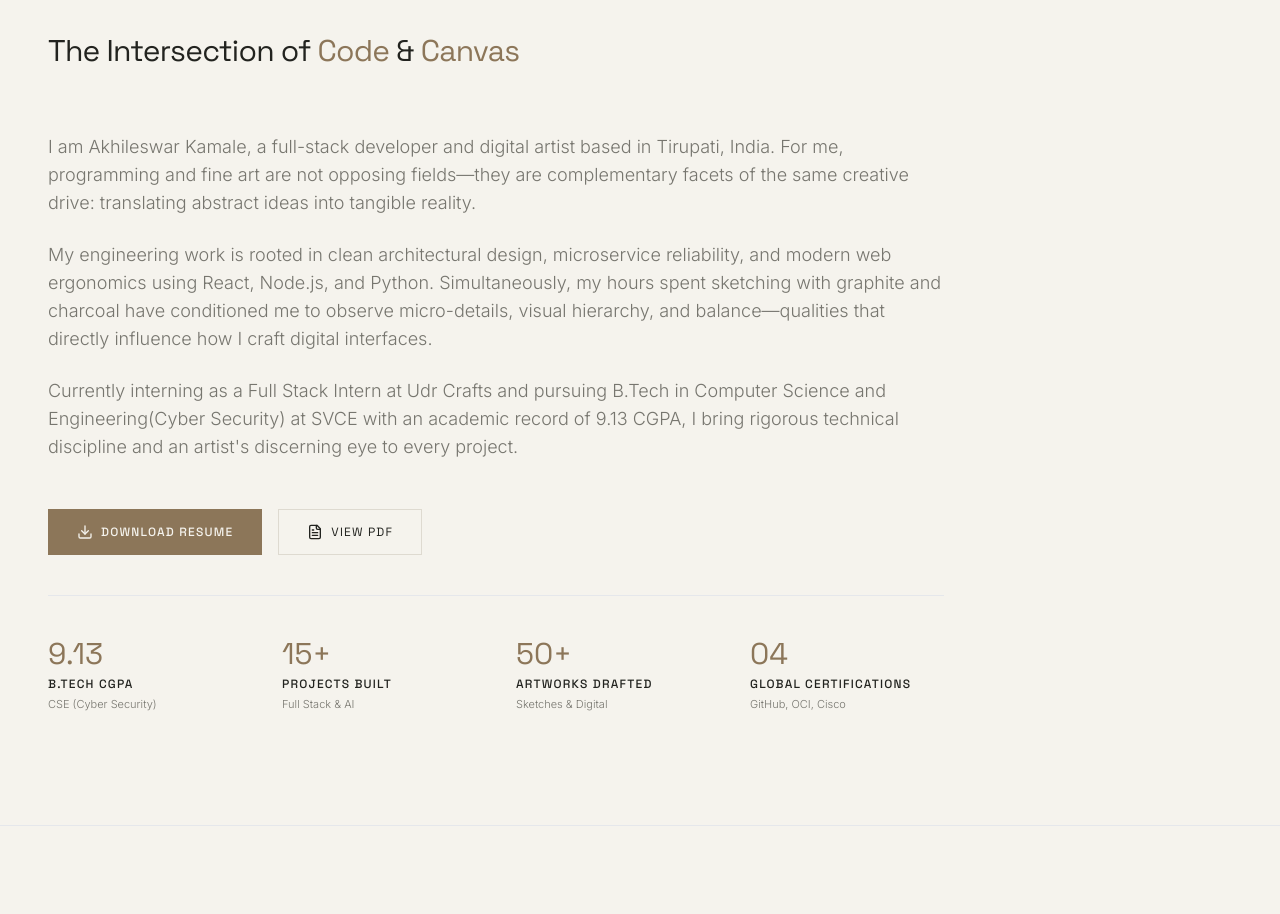
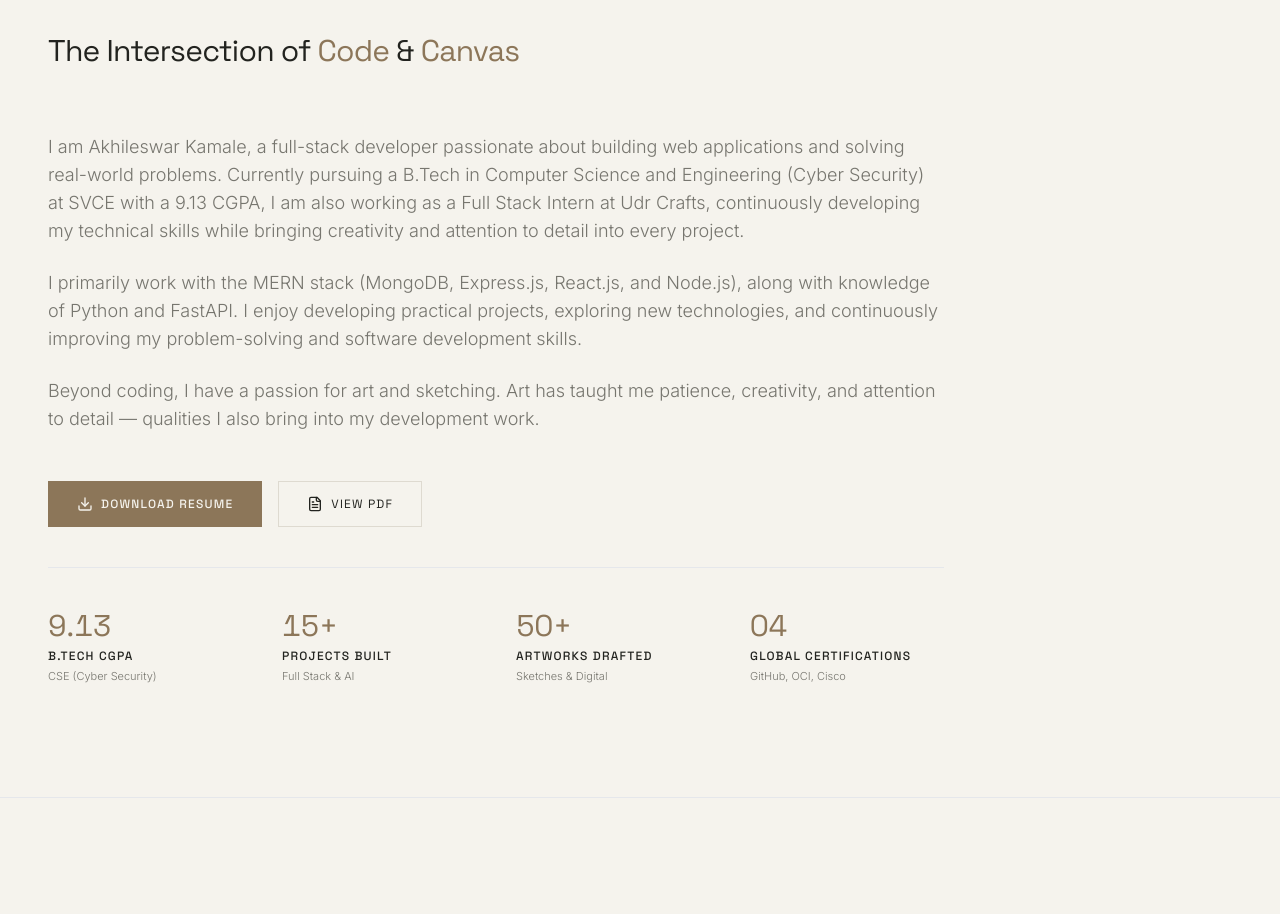
Before and after one commit to Akhileswar6/Portfolio, a React (Vite) app: page / in a window 1280 px wide. Shown: the part 880-1794 px from the top of the page. Built offline with nearby package versions, Linux system fonts and the light colour scheme; a web font is replaced by a local one.

Commit message:
feat(about): implement animated number counters and update narrative overview

```diff
--- /dev/null
+++ b/src/components/common/AnimatedCounter.jsx
@@ -0,0 +1,100 @@
+import React, { useEffect, useRef } from 'react';
+import { useInView } from 'framer-motion';
+
+export const AnimatedCounter = ({
+  value,
+  duration = 1.8,
+  delay = 0,
+  className = ''
+}) => {
+  const ref = useRef(null);
+  const isInView = useInView(ref, { once: true, margin: '-40px' });
+
+  const rawStr = String(value ?? '').trim();
+  const hasLeadingZero = /^0\d+$/.test(rawStr);
+  const padLength = hasLeadingZero ? rawStr.length : 0;
+
+  // Extract prefix (e.g. $, ~), suffix (e.g. +, %, k), and numeric portion
+  const prefixMatch = rawStr.match(/^[^0-9.]+/);
+  const prefix = prefixMatch ? prefixMatch[0] : '';
+  const suffixMatch = rawStr.match(/[^0-9.]+$/);
+  const suffix = suffixMatch ? suffixMatch[0] : '';
+
+  const numPart = rawStr.replace(/[^0-9.]/g, '');
+  const target = parseFloat(numPart) || 0;
+  const decimals = numPart.includes('.') ? numPart.split('.')[1].length : 0;
+
+  const formatValue = (num) => {
+    let formatted;
+    if (decimals > 0) {
+      formatted = num.toFixed(decimals);
+    } else {
+      const rounded = Math.round(num);
+      formatted = padLength > 0 ? String(rounded).padStart(padLength, '0') : String(rounded);
+    }
+    return `${prefix}${formatted}${suffix}`;
+  };
+
+  const initialDisplay = formatValue(0);
+
+  useEffect(() => {
+    if (!isInView || !ref.current) return;
+
+    // Accessibility check: skip animation if user prefers reduced motion
+    const prefersReducedMotion =
+      typeof window !== 'undefined' &&
+      window.matchMedia('(prefers-reduced-motion: reduce)').matches;
+
+    if (prefersReducedMotion) {
+      ref.current.textContent = formatValue(target);
+      return;
+    }
+
+    let animationFrameId;
+    let timeoutId;
+    let startTime = null;
+
+    const startAnimation = () => {
+      const step = (timestamp) => {
+        if (!startTime) startTime = timestamp;
+        const elapsed = (timestamp - startTime) / 1000;
+        const progress = Math.min(elapsed / duration, 1);
+
+        // Quartic ease-out curve (fast acceleration, silky deceleration)
+        const eased = 1 - Math.pow(1 - progress, 4);
+        const current = eased * target;
+
+        if (ref.current) {
+          ref.current.textContent = formatValue(current);
+        }
+
+        if (progress < 1) {
+          animationFrameId = requestAnimationFrame(step);
+        } else {
+          if (ref.current) {
+            ref.current.textContent = formatValue(target);
+          }
+        }
+      };
+
+      animationFrameId = requestAnimationFrame(step);
+    };
+
+    if (delay > 0) {
+      timeoutId = setTimeout(startAnimation, delay * 1000);
+    } else {
+      startAnimation();
+    }
+
+    return () => {
+      if (timeoutId) clearTimeout(timeoutId);
+      if (animationFrameId) cancelAnimationFrame(animationFrameId);
+    };
+  }, [isInView, target, duration, delay, decimals, padLength, prefix, suffix]);
+
+  return (
+    <span ref={ref} className={`tabular-nums ${className}`}>
+      {initialDisplay}
+    </span>
+  );
+};
--- a/src/components/sections/About.jsx
+++ b/src/components/sections/About.jsx
@@ -2,6 +2,7 @@ import React from 'react';
 import { motion } from 'framer-motion';
 import { Download, FileText } from 'lucide-react';
 import { MagneticButton } from '../common/MagneticButton';
+import { AnimatedCounter } from '../common/AnimatedCounter';
 
 export const About = () => {
   const stats = [
@@ -38,13 +39,12 @@ export const About = () => {
       >
         <div className="space-y-6 text-theme-text-secondary font-sans font-light leading-relaxed text-base sm:text-lg">
           <p>
-            I am Akhileswar Kamale, a full-stack developer and digital artist based in Tirupati, India. For me, programming and fine art are not opposing fields—they are complementary facets of the same creative drive: translating abstract ideas into tangible reality.
-          </p>
+            I am Akhileswar Kamale, a full-stack developer passionate about building web applications and solving real-world problems. Currently pursuing a B.Tech in Computer Science and Engineering (Cyber Security) at SVCE with a 9.13 CGPA, I am also working as a Full Stack Intern at Udr Crafts, continuously developing my technical skills while bringing creativity and attention to detail into every project.          </p>
           <p>
-            My engineering work is rooted in clean architectural design, microservice reliability, and modern web ergonomics using React, Node.js, and Python. Simultaneously, my hours spent sketching with graphite and charcoal have conditioned me to observe micro-details, visual hierarchy, and balance—qualities that directly influence how I craft digital interfaces.
-          </p>
+            I primarily work with the MERN stack (MongoDB, Express.js, React.js, and Node.js), along with knowledge of Python and FastAPI. I enjoy developing practical projects, exploring new technologies, and continuously improving my problem-solving and software development skills.          </p>
+
           <p>
-            Currently interning as a Full Stack Intern at Udr Crafts and pursuing B.Tech in Computer Science and Engineering(Cyber Security) at SVCE with an academic record of 9.13 CGPA, I bring rigorous technical discipline and an artist's discerning eye to every project.
+            Beyond coding, I have a passion for art and sketching. Art has taught me patience, creativity, and attention to detail — qualities I also bring into my development work.
           </p>
         </div>
 
@@ -84,7 +84,7 @@ export const About = () => {
               className="space-y-1 group"
             >
               <span className="font-label text-2xl sm:text-3xl font-normal text-theme-accent block group-hover:scale-105 transition-transform origin-left">
-                {s.number}
+                <AnimatedCounter value={s.number} duration={1.8} delay={0.15 + idx * 0.08} />
               </span>
               <span className="font-label text-xs uppercase tracking-widest text-theme-text block font-medium">
                 {s.label}
```
